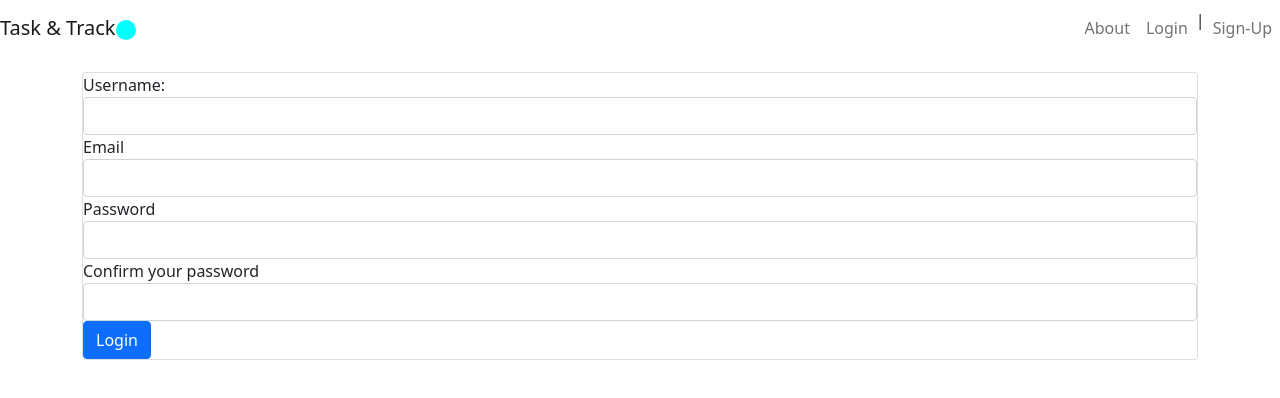
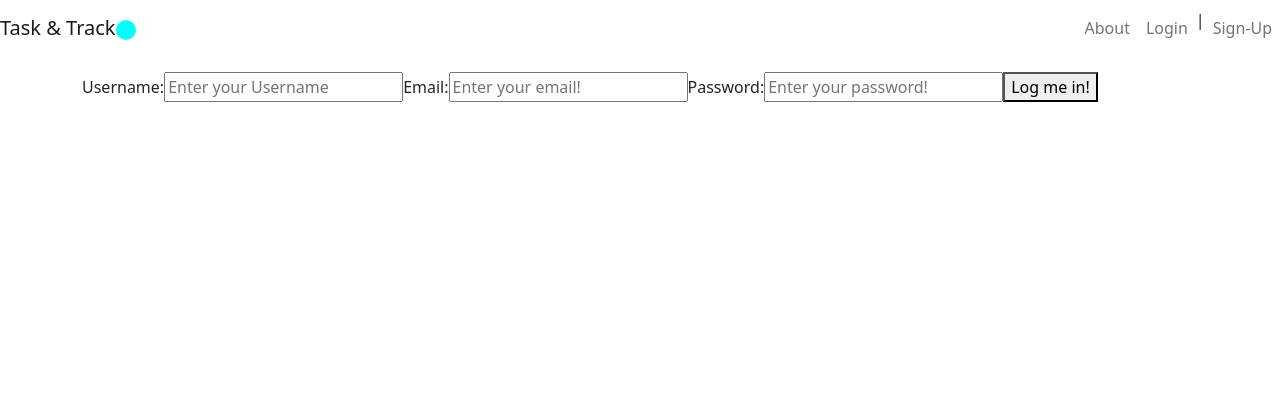
Before and after one commit to CalyCherkaoui/task-track-front-end, a React (Create React App) app: page /login in a window 1280 px wide. Shown: the top 398 px of the page. Built offline with nearby package versions, Linux system fonts and the light colour scheme.

Commit message:
Refactor Login component

```diff
--- a/src/pages/Login.jsx
+++ b/src/pages/Login.jsx
@@ -1,73 +1,137 @@
+/* eslint-disable no-console */
+// import React, { useState } from 'react';
+// import { useDispatch, useSelector } from 'react-redux';
+// import { Redirect } from 'react-router-dom';
+// import PropTypes from 'prop-types';
+// import { login } from '../actions/authentication';
+// import AuthenticateForm from '../component/AuthenticateForm';
+
+// const Login = (props) => {
+//   const [loading, setLoading] = useState(false);
+
+//   const { isLoggedIn } = useSelector((state) => state.authentication);
+//   const { message } = useSelector((state) => state.message);
+
+//   const dispatch = useDispatch();
+
+//   if (isLoggedIn) {
+//     return <Redirect to="/profile" />;
+//   }
+
+//   const handleLogin = (e) => {
+//     // e.preventDefault();
+//     console.log(e);
+//     setLoading(true);
+//     const dataForm = JSON.stringify(e);
+//     if (!dataForm) {
+//       setLoading(false);
+//     } else {
+//       const { username, email, password } = dataForm;
+//       dispatch(login(username, email, password))
+//         .then(() => {
+//           props.history.push('/profile');
+//           window.location.reload();
+//         })
+//         .catch(() => {
+//           setLoading(false);
+//         });
+//     }
+//   };
+
+//   return (
+//     <div className="col-md-12">
+//       <div className="card card-container">
+//         <AuthenticateForm submitHandler={handleLogin} autheticationType="Login" />
+//         {
+//           loading && (
+//             <div className="form-group">
+//               <button className="btn btn-primary btn-block" disabled={loading} type="submit">
+//                 <span className="spinner-border spinner-border-sm" />
+//               </button>
+//             </div>
+//           )
+//         }
+
+//         {
+//           message && (
+//           <div className="form-group">
+//             <div className="alert alert-danger" role="alert">
+//               {message}
+//             </div>
+//           </div>
+//           )
+//         }
+//       </div>
+//     </div>
+//   );
+// };
+
+// Login.propTypes = {
+//   history: PropTypes.shape({
+//     push: PropTypes.func.isRequired,
+//   }).isRequired,
+// };
+
+// export default Login;
+
 import React, { useState } from 'react';
-import { useDispatch, useSelector } from 'react-redux';
-import { Redirect } from 'react-router-dom';
-import PropTypes from 'prop-types';
+import { useDispatch } from 'react-redux';
 import { login } from '../actions/authentication';
-import AuthenticateForm from '../component/AuthenticateForm';
+// import { Redirect } from 'react-router-dom';
 
-const Login = (props) => {
-  const [loading, setLoading] = useState(false);
+const Login = () => {
+  const dispatch = useDispatch();
+  const [username, setUsername] = useState();
+  const [email, setEmail] = useState();
+  const [password, setPassword] = useState();
 
-  const { isLoggedIn } = useSelector((state) => state.authentication);
-  const { message } = useSelector((state) => state.message);
-
-  const dispatch = useDispatch();
-
-  if (isLoggedIn) {
-    return <Redirect to="/profile" />;
-  }
-
-  const handleLogin = (e) => {
+  const handleSubmit = (e) => {
     e.preventDefault();
-    setLoading(true);
-    const dataForm = JSON.stringify(e);
-    if (!dataForm) {
-      setLoading(false);
-    } else {
-      const { username, email, password } = dataForm;
-      dispatch(login(username, email, password))
-        .then(() => {
-          props.history.push('/profile');
-          window.location.reload();
-        })
-        .catch(() => {
-          setLoading(false);
-        });
-    }
+    dispatch(login(username, email, password));
   };
 
   return (
-    <div className="col-md-12">
-      <div className="card card-container">
-        <AuthenticateForm submitHandler={handleLogin} autheticationType="Login" />
-        {
-          loading && (
-            <div className="form-group">
-              <button className="btn btn-primary btn-block" disabled={loading} type="submit">
-                <span className="spinner-border spinner-border-sm" />
-              </button>
-            </div>
-          )
-        }
-
-        {
-          message && (
-          <div className="form-group">
-            <div className="alert alert-danger" role="alert">
-              {message}
-            </div>
-          </div>
-          )
-        }
-      </div>
-    </div>
+    <form onSubmit={handleSubmit}>
+      <label htmlFor="login_username_input">
+        Username:
+        <input
+          id="login_username_input"
+          type="text"
+          name="username"
+          placeholder="Enter your Username"
+          onChange={(e) => setUsername(e.target.value)}
+          required
+        />
+      </label>
+      <label htmlFor="login_email_input">
+        Email:
+        <input
+          id="login_email_input"
+          type="email"
+          name="email"
+          placeholder="Enter your email!"
+          onChange={(e) => setEmail(e.target.value)}
+          required
+        />
+      </label>
+      <label htmlFor="login_password_input">
+        Password:
+        <input
+          id="login_password_input"
+          type="password"
+          name="password"
+          placeholder="Enter your password!"
+          onChange={(e) => setPassword(e.target.value)}
+          required
+        />
+      </label>
+      <button
+        type="submit"
+      >
+        Log me in!
+      </button>
+    </form>
   );
 };
 
-Login.propTypes = {
-  history: PropTypes.shape({
-    push: PropTypes.func.isRequired,
-  }).isRequired,
-};
-
 export default Login;
```
